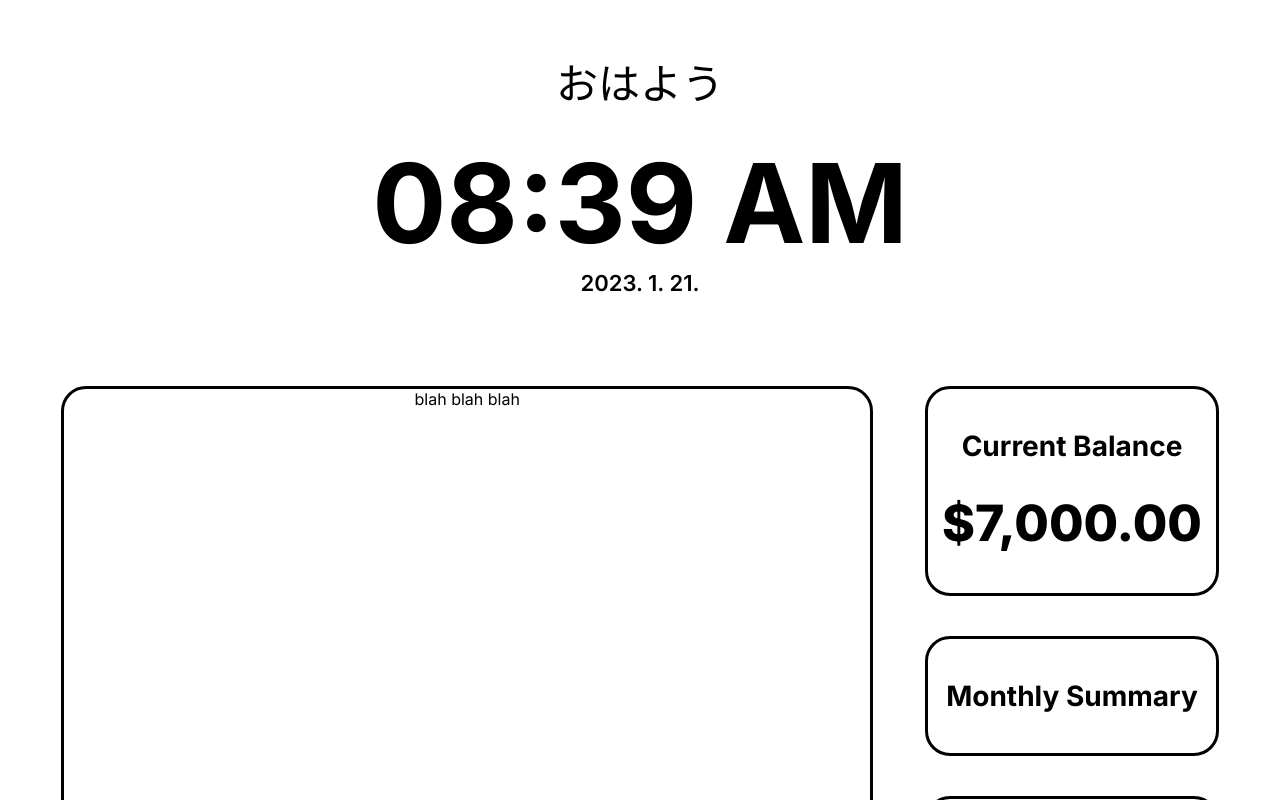
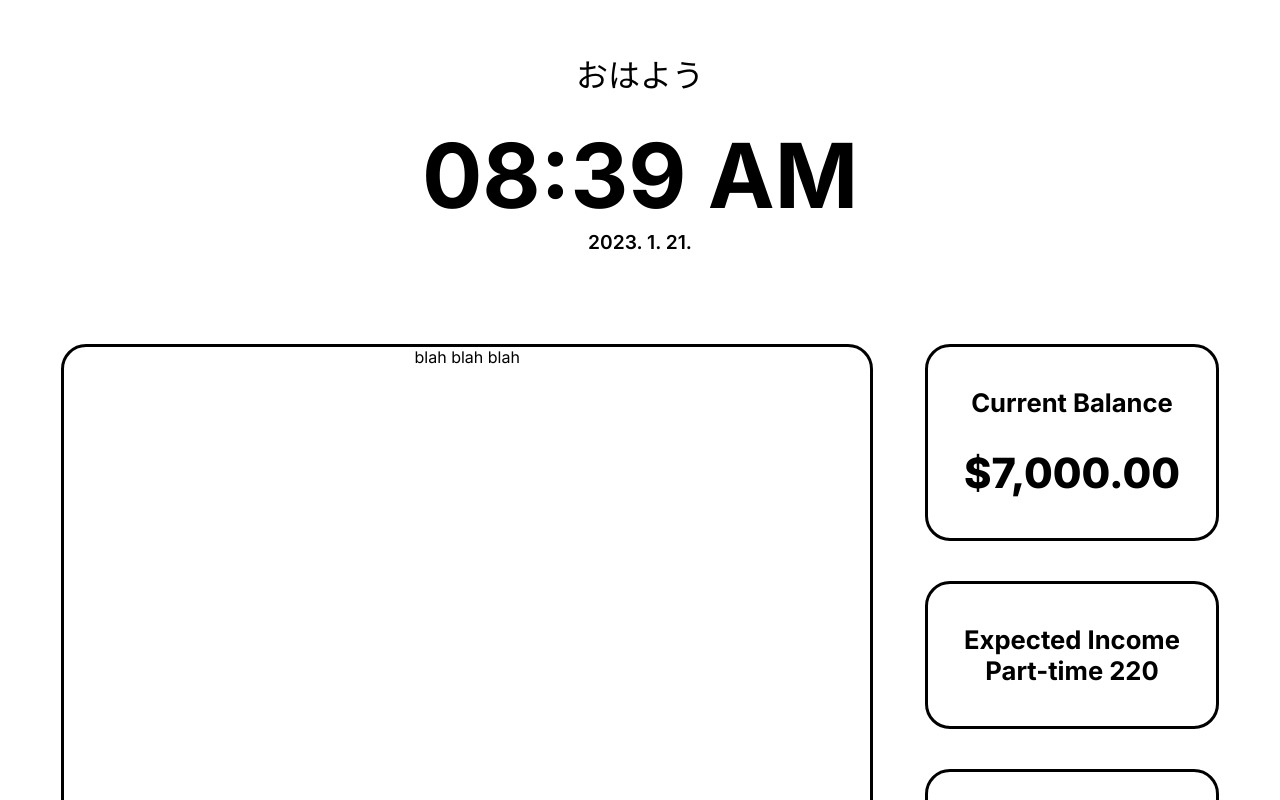
Before and after one commit to eksk325/kkb, a React (Create React App) app in the folder frontend/my-app/: page / in a window 1280 px wide. Shown: the top 800 px of the page. Built offline with nearby package versions, Linux system fonts and the light colour scheme.

Commit message:
Adjusted the side cards and also started working on the expected income card.

```diff
--- /dev/null
+++ b/frontend/my-app/src/js/ Summary.js
@@ -0,0 +1,5 @@
+function Summary() {
+  return <div></div>;
+}
+
+export default Summary;
--- /dev/null
+++ b/frontend/my-app/src/js/ExpectedIncome.js
@@ -0,0 +1,5 @@
+function ExpectedIncome() {
+  return <div>Part-time 220</div>;
+}
+
+export default ExpectedIncome;
--- /dev/null
+++ b/frontend/my-app/src/js/Money.js
@@ -0,0 +1,31 @@
+import styles from "../styles/Home.module.css";
+
+import ExpectedIncome from "./ExpectedIncome";
+
+function Money() {
+  return (
+    <div>
+      <div className={styles.main}>
+        <div className={styles.left}>
+          <div className={styles.table}>blah blah blah</div>
+        </div>
+        <div className={styles.right}>
+          <div>
+            Current Balance
+            <div className={styles.balanceText}>$7,000.00</div>
+          </div>
+          <div>
+            Expected Income
+            <div>
+              <ExpectedIncome />
+            </div>
+          </div>
+          <div>Fixed Expenses</div>
+          <div>Largest Spending</div>
+        </div>
+      </div>
+    </div>
+  );
+}
+
+export default Money;
--- a/frontend/my-app/src/js/banner.js
+++ /dev/null
@@ -1,61 +0,0 @@
-import styles from "../styles/Home.module.css";
-
-import React from "react";
-import { useState, useEffect } from "react";
-
-function Banner() {
-  const [greeting, setGreeting] = useState("");
-  const [time, setTime] = useState("");
-  const [date, setDate] = useState("");
-
-  const [loading, setLoading] = useState(true);
-
-  // Updating the greeting, time, and date every 1 second
-  useEffect(() => {
-    setInterval(() => {
-      const currentDate = new Date();
-
-      // Setting the clock text
-      setTime(
-        currentDate.toLocaleTimeString("en-US", {
-          hour: "2-digit",
-          minute: "2-digit",
-        })
-      );
-
-      // Finding out if it's currently morning, afternoon, or evening to assign the appropriate greeting
-      const currentHour = currentDate.getHours();
-      if (currentHour >= 0 && currentHour < 12) {
-        setGreeting("おはよう");
-      } else if (currentHour < 18) {
-        setGreeting("こんにちは");
-      } else {
-        setGreeting("こんばんは");
-      }
-
-      // Setting the current date
-      setDate(currentDate.toLocaleDateString("ko-KR"));
-
-      // After all time components are loaded, set loading to false
-      setLoading(false);
-    }, 1000);
-  });
-
-  return (
-    <div>
-      {loading ? (
-        <div style={({ background: "black" }, { height: "100vh" })}>
-          <h1 className={styles.loading}>Loading...</h1>
-        </div>
-      ) : (
-        <div className={styles.banner}>
-          <div className={styles.welcome}>{greeting}</div>
-          <div className={styles.clock}>{time}</div>
-          <div className={styles.date}>{date}</div>
-        </div>
-      )}
-    </div>
-  );
-}
-
-export default Banner;
--- a/frontend/my-app/src/routes/Home.js
+++ b/frontend/my-app/src/routes/Home.js
@@ -1,25 +1,67 @@
 import styles from "../styles/Home.module.css";
-import Banner from "../js/banner";
+import Money from "../js/Money";
+import logo from "../images/logo.png";
+
+import { useState, useEffect } from "react";
 
 function Home() {
+  const [greeting, setGreeting] = useState("");
+  const [time, setTime] = useState("");
+  const [date, setDate] = useState("");
+
+  const [loading, setLoading] = useState(true);
+
+  // Updating the greeting, time, and date every 1 second
+  useEffect(() => {
+    setInterval(() => {
+      const currentDate = new Date();
+
+      // Setting the clock text
+      setTime(
+        currentDate.toLocaleTimeString("en-US", {
+          hour: "2-digit",
+          minute: "2-digit",
+        })
+      );
+
+      // Finding out if it's currently morning, afternoon, or evening to assign the appropriate greeting
+      const currentHour = currentDate.getHours();
+      if (currentHour >= 0 && currentHour < 12) {
+        setGreeting("おはよう");
+      } else if (currentHour < 18) {
+        setGreeting("こんにちは");
+      } else {
+        setGreeting("こんばんは");
+      }
+
+      // Setting the current date
+      setDate(currentDate.toLocaleDateString("ko-KR"));
+
+      // After all time components are loaded, set loading to false
+      setLoading(false);
+    }, 1000);
+  });
+
   return (
     <div>
-      <Banner />
-      <div className={styles.main}>
-        <div className={styles.left}>
-          <div className={styles.table}>blah blah blah</div>
+      {loading ? (
+        <div
+          style={({ background: "black" }, { height: "100vh" })}
+          className={styles.loading}
+        >
+          <img className={styles.logo} src={logo} alt="logo"></img>
+          <h1 style={{ fontSize: "1.8vw" }}>Loading...</h1>
         </div>
-        <div className={styles.right}>
-          <div>
-            Current Balance
-            <div className={styles.balanceText}>$7,000.00</div>
+      ) : (
+        <div>
+          <div className={styles.banner}>
+            <div className={styles.welcome}>{greeting}</div>
+            <div className={styles.clock}>{time}</div>
+            <div className={styles.date}>{date}</div>
           </div>
-          <div>Monthly Summary</div>
-          <div>Fixed Expenses</div>
-          <div>Largest Spending</div>
-          <div>Best Income</div>
+          <Money />
         </div>
-      </div>
+      )}
     </div>
   );
 }
--- a/frontend/my-app/src/styles/Home.module.css
+++ b/frontend/my-app/src/styles/Home.module.css
@@ -8,33 +8,39 @@ body {
 }
 
 .loading {
-  margin: 0;
+  margin-top: 33vh;
   position: absolute;
-  top: 50%;
-  left: 50%;
-  -ms-transform: translate(-50%, -50%);
-  transform: translate(-50%, -50%);
-  font-weight: 700;
+  display: flex;
+  flex-direction: column;
+  align-items: center;
+  width: 100%;
+  max-height: 33%;
+  font-family: "Noto Sans JP", sans-serif;
+  font-weight: 500;
+}
+
+.loading img {
+  width: 18vw;
 }
 
 .welcome {
   padding-top: 50px;
   padding-bottom: 25px;
   text-align: center;
-  font-size: 42px;
+  font-size: 2.5vmax;
   font-family: "Noto Sans JP", sans-serif;
   font-weight: 500;
   top: 0;
 }
 
 .clock {
-  font-size: 110px;
+  font-size: 7vmax;
   font-weight: 700;
   text-align: center;
 }
 
 .date {
-  font-size: 22px;
+  font-size: 1.5vmax;
   font-weight: 600;
   text-align: center;
 }
@@ -83,12 +89,13 @@ body {
   margin-bottom: 40px;
   padding-top: 40px;
   padding-bottom: 40px;
-  font-size: 28px;
+  font-size: 2vmax;
   font-weight: 700;
 }
 
 .balanceText {
-  font-size: 50px;
+  font-size: 3.25vmax;
   font-weight: 800;
   padding-top: 30px;
+  overflow: hidden;
 }
```
Also changed, not shown: frontend/my-app/src/images/logo.png (added).
